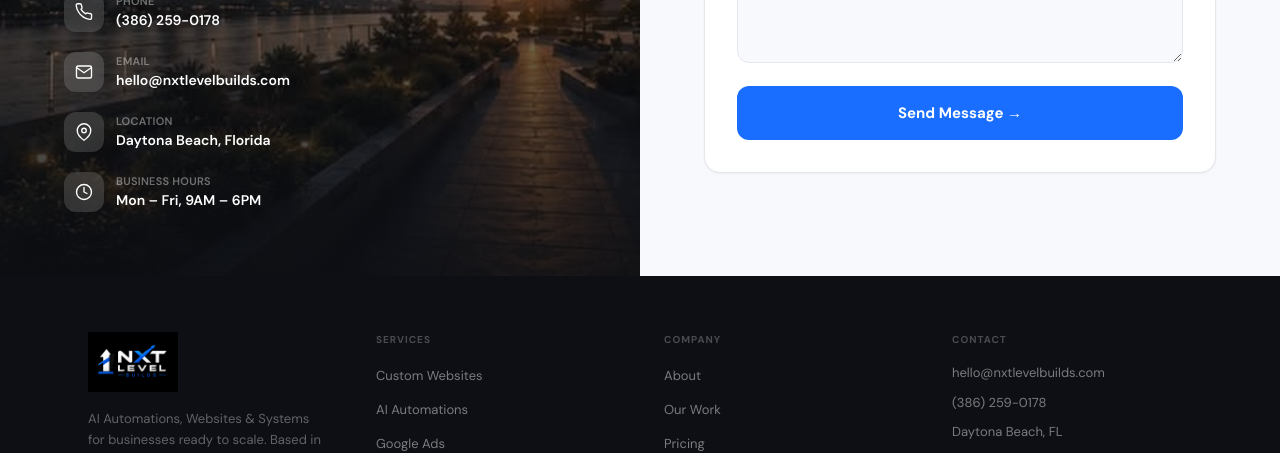
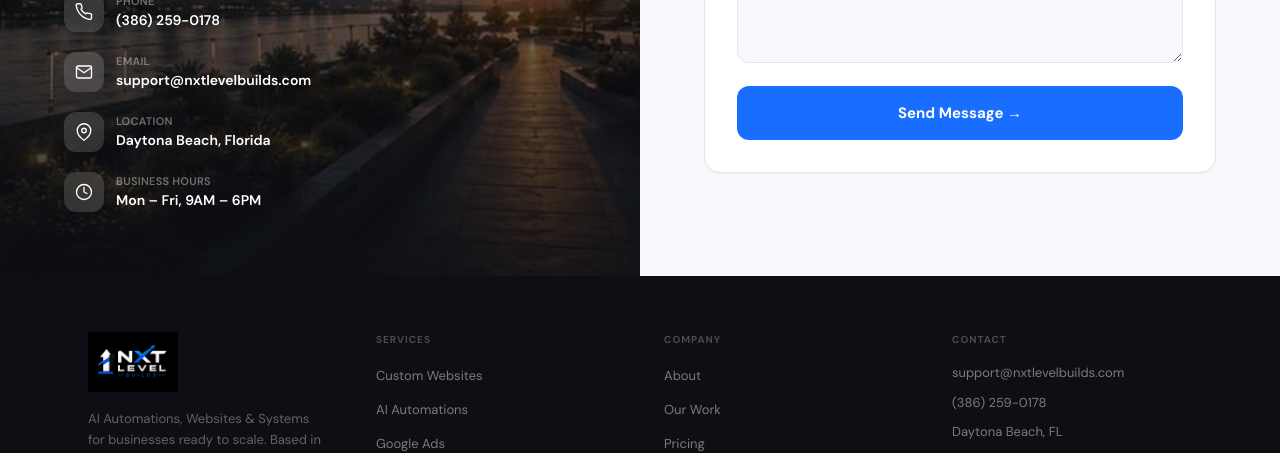
Before and after one commit to brennercory50-sys/nxtlevelbuikds, a Next.js app: page /contact in a window 1280 px wide. Shown: the part 589-1042 px from the top of the page. Built offline with nearby package versions, Linux system fonts and the light colour scheme.

Commit message:
Update email to support@nxtlevelbuilds.com

```diff
--- a/app/contact/page.tsx
+++ b/app/contact/page.tsx
@@ -25,7 +25,7 @@ export default function Contact() {
               <div className="space-y-5">
                 {[
                   { icon: <svg width="18" height="18" viewBox="0 0 24 24" fill="none" stroke="currentColor" strokeWidth="1.8" strokeLinecap="round" strokeLinejoin="round"><path d="M22 16.92v3a2 2 0 0 1-2.18 2 19.79 19.79 0 0 1-8.63-3.07A19.5 19.5 0 0 1 4.69 12 19.79 19.79 0 0 1 1.61 3.18 2 2 0 0 1 3.6 1h3a2 2 0 0 1 2 1.72c.127.96.361 1.903.7 2.81a2 2 0 0 1-.45 2.11L7.91 8.2a16 16 0 0 0 6.29 6.29l.61-.61a2 2 0 0 1 2.11-.45c.907.339 1.85.573 2.81.7A2 2 0 0 1 22 16.92z"/></svg>, label:'Phone', val:'(386) 259-0178' },
-                  { icon: <svg width="18" height="18" viewBox="0 0 24 24" fill="none" stroke="currentColor" strokeWidth="1.8" strokeLinecap="round" strokeLinejoin="round"><path d="M4 4h16c1.1 0 2 .9 2 2v12c0 1.1-.9 2-2 2H4c-1.1 0-2-.9-2-2V6c0-1.1.9-2 2-2z"/><polyline points="22,6 12,13 2,6"/></svg>, label:'Email', val:'hello@nxtlevelbuilds.com' },
+                  { icon: <svg width="18" height="18" viewBox="0 0 24 24" fill="none" stroke="currentColor" strokeWidth="1.8" strokeLinecap="round" strokeLinejoin="round"><path d="M4 4h16c1.1 0 2 .9 2 2v12c0 1.1-.9 2-2 2H4c-1.1 0-2-.9-2-2V6c0-1.1.9-2 2-2z"/><polyline points="22,6 12,13 2,6"/></svg>, label:'Email', val:'support@nxtlevelbuilds.com' },
                   { icon: <svg width="18" height="18" viewBox="0 0 24 24" fill="none" stroke="currentColor" strokeWidth="1.8" strokeLinecap="round" strokeLinejoin="round"><path d="M21 10c0 7-9 13-9 13s-9-6-9-13a9 9 0 0 1 18 0z"/><circle cx="12" cy="10" r="3"/></svg>, label:'Location', val:'Daytona Beach, Florida' },
                   { icon: <svg width="18" height="18" viewBox="0 0 24 24" fill="none" stroke="currentColor" strokeWidth="1.8" strokeLinecap="round" strokeLinejoin="round"><circle cx="12" cy="12" r="10"/><polyline points="12 6 12 12 16 14"/></svg>, label:'Business Hours', val:'Mon – Fri, 9AM – 6PM' },
                 ].map(c => (
--- a/components/Footer.tsx
+++ b/components/Footer.tsx
@@ -68,7 +68,7 @@ export default function Footer() {
           <div>
             <h5 className="text-[10px] font-bold tracking-widest uppercase mb-4" style={{ color: 'rgba(255,255,255,0.25)' }}>Contact</h5>
             <ul className="space-y-2.5 text-[13px]" style={{ color: 'rgba(255,255,255,0.45)' }}>
-              <li><a href="mailto:hello@nxtlevelbuilds.com" className="hover:text-white transition-colors">hello@nxtlevelbuilds.com</a></li>
+              <li><a href="mailto:support@nxtlevelbuilds.com" className="hover:text-white transition-colors">support@nxtlevelbuilds.com</a></li>
               <li><a href="tel:+13862590178" className="hover:text-white transition-colors">(386) 259-0178</a></li>
               <li>Daytona Beach, FL</li>
             </ul>
--- a/preview-upgrades.html
+++ b/preview-upgrades.html
@@ -506,7 +506,7 @@ footer{background:#0f0f12;padding:56px 0 28px;}
       </div>
       <div class="footer-col"><h5>Services</h5><a href="#">Web Design</a><a href="#">Google Ads</a><a href="#">SEO</a><a href="#">AI Automation</a></div>
       <div class="footer-col"><h5>Company</h5><a href="#">About</a><a href="#">Our Work</a><a href="#">Blog</a><a href="#">Contact</a></div>
-      <div class="footer-col"><h5>Contact</h5><a href="#">hello@nxtlevelbuilds.com</a><a href="#">(386) 000-0000</a><a href="#">Daytona Beach, FL</a></div>
+      <div class="footer-col"><h5>Contact</h5><a href="#">support@nxtlevelbuilds.com</a><a href="#">(386) 000-0000</a><a href="#">Daytona Beach, FL</a></div>
     </div>
     <div class="footer-bottom">
       <p class="footer-copy">© 2026 NXT Level Builds. All rights reserved.</p>
--- a/preview.html
+++ b/preview.html
@@ -503,7 +503,7 @@
       </div>
       <div class="footer-col">
         <h5>Contact</h5>
-        <a href="#">hello@nxtlevelbuilds.com</a>
+        <a href="#">support@nxtlevelbuilds.com</a>
         <a href="#">(386) 000-0000</a>
         <a href="#">Daytona Beach, FL</a>
       </div>
--- a/preview2.html
+++ b/preview2.html
@@ -429,7 +429,7 @@
       </div>
       <div class="footer-col">
         <h5>Contact</h5>
-        <a href="#">hello@nxtlevelbuilds.com</a>
+        <a href="#">support@nxtlevelbuilds.com</a>
         <a href="#">(386) 000-0000</a>
         <a href="#">Daytona Beach, FL</a>
       </div>
--- a/preview3.html
+++ b/preview3.html
@@ -571,7 +571,7 @@ footer{background:var(--ink);padding:64px 0 36px;border-top:3px solid var(--gold
       </div>
       <div class="footer-col">
         <h5>Contact</h5>
-        <a href="#">hello@nxtlevelbuilds.com</a>
+        <a href="#">support@nxtlevelbuilds.com</a>
         <a href="#">(386) 000-0000</a>
         <a href="#">Daytona Beach, FL</a>
       </div>
```
